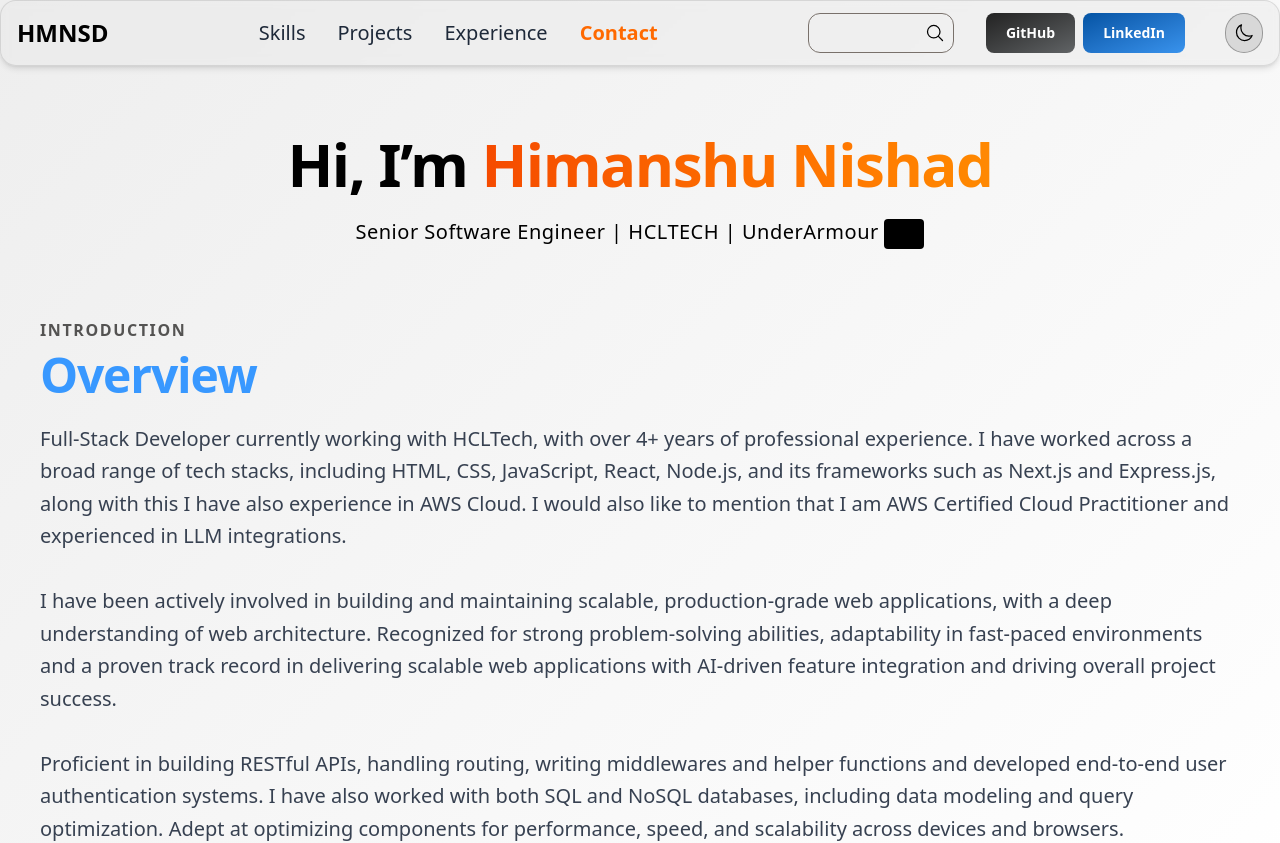
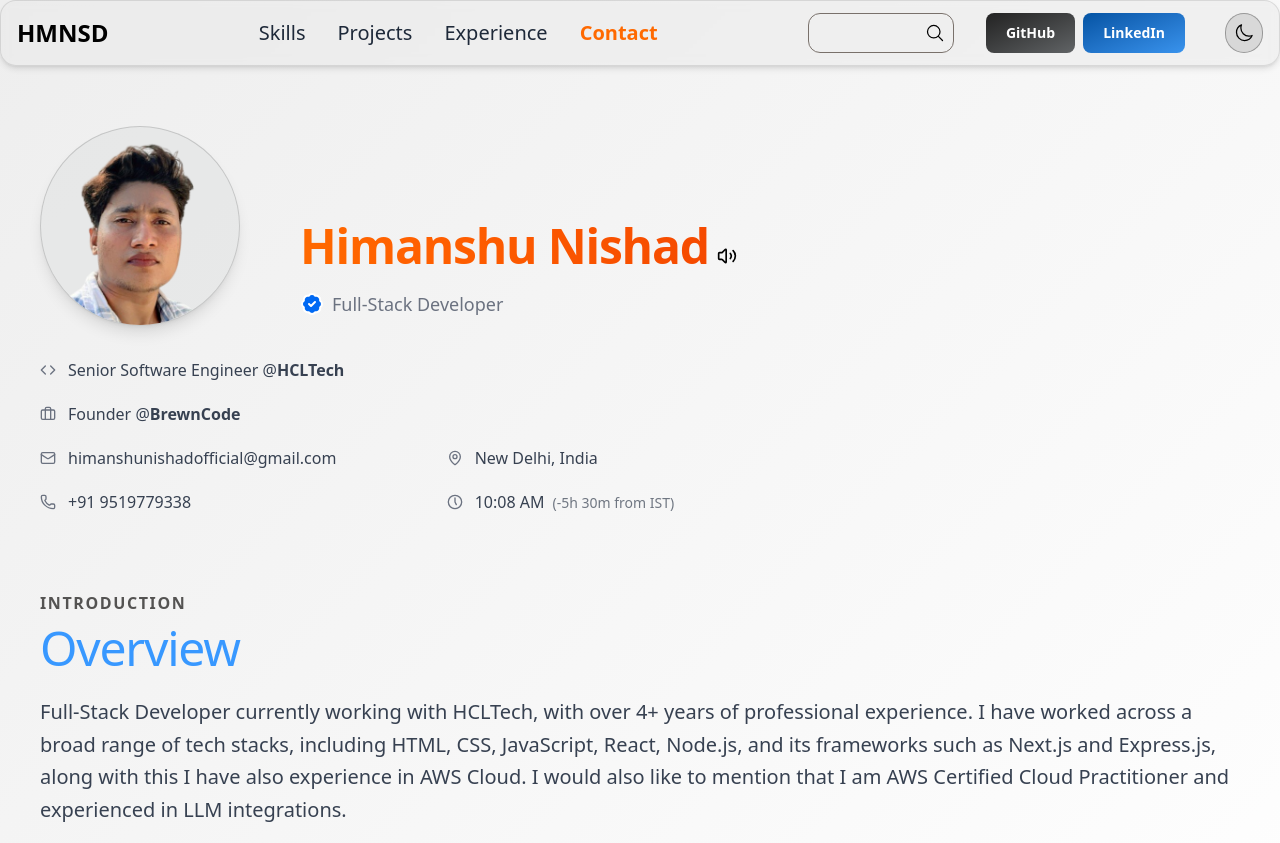
Before and after one commit to HmNsd/hmnsd-portfolio, a React (Vite) app: page /hmnsd-portfolio/skills in a window 1280 px wide. Shown: the top 843 px of the page. Built offline with nearby package versions, Linux system fonts and the light colour scheme; grey boxes are pictures that could not be loaded.

Commit message:
UI update

```diff
--- a/src/components/Pages/Home.jsx
+++ b/src/components/Pages/Home.jsx
@@ -1,8 +1,19 @@
 import { useEffect, useState, useRef } from "react";
+import {
+  Volume2,
+  MapPin,
+  Mail,
+  Code,
+  Clock5,
+  BadgeCheck,
+  Briefcase,
+  Phone,
+} from "lucide-react";
 import { motion } from "framer-motion";
 import { useTheme } from "../../context/ThemeContext";
 import gsap from "gsap";
 import { ScrollTrigger } from "gsap/ScrollTrigger";
+import profile from "../../assets/profile.png";
 
 import { useHighlight } from "../../context/Search";
 
@@ -10,17 +21,106 @@ gsap.registerPlugin(ScrollTrigger);
 
 export default function Home({ searchText, setMatchCount }) {
   const { isDark } = useTheme();
+  const headerRef = useRef(null);
+  const infoGridRef = useRef(null);
   const skillsRef = useRef(null);
   const projectsRef = useRef(null);
   const experienceRef = useRef(null);
-  const [nameText, setNameText] = useState("");
-  const fullName = "Himanshu Nishad";
 
   const contentRef = useRef(null);
+
+  const pronounce = () => {
+    if (!("speechSynthesis" in window)) return;
+
+    const utterance = new SpeechSynthesisUtterance("Himanshu Nishad");
+    utterance.lang = "en-IN";
+    utterance.rate = 1.5;
+    utterance.pitch = 0.8;
+
+    window.speechSynthesis.cancel();
+    window.speechSynthesis.speak(utterance);
+  };
+
+  const Info = ({ icon: Icon, children }) => {
+    return (
+      <div
+        className="flex items-center gap-3"
+        style={{ color: isDark ? "#d1d5db" : "#374151" }}
+      >
+        <Icon size={16} style={{ color: isDark ? "#9ca3af" : "#6b7280" }} />
+        <span>{children}</span>
+      </div>
+    );
+  };
+
+  const [time, setTime] = useState("");
+  const [difference, setDifference] = useState("");
+
+  useEffect(() => {
+    const updateTime = () => {
+      const now = new Date();
+
+      // Local time (12hr format)
+      const localTime = now
+        .toLocaleTimeString("en-US", {
+          hour: "2-digit",
+          minute: "2-digit",
+          hour12: true,
+        })
+        .toUpperCase();
+
+      setTime(localTime);
+
+      // IST time
+      const istTime = new Date(
+        now.toLocaleString("en-US", { timeZone: "Asia/Kolkata" })
+      );
+
+      // Difference in minutes
+      const diffMinutes = Math.round((now - istTime) / (1000 * 60));
+
+      if (diffMinutes === 0) {
+        setDifference("(IST)");
+        return;
+      }
+
+      const hours = Math.floor(Math.abs(diffMinutes) / 60);
+      const minutes = Math.abs(diffMinutes) % 60;
+      const sign = diffMinutes > 0 ? "+" : "-";
+
+      setDifference(`(${sign}${hours}h ${minutes}m from IST)`);
+    };
+
+    updateTime();
+    const interval = setInterval(updateTime, 1000);
+
+    return () => clearInterval(interval);
+  }, []);
 
   useHighlight(searchText, contentRef, setMatchCount);
 
   useEffect(() => {
+    // GSAP animation for header text
+    gsap.fromTo(
+      headerRef.current?.children,
+      { x: -50, opacity: 0 },
+      { x: 0, opacity: 1, duration: 0.6, stagger: 0.2, ease: "power2.out" }
+    );
+
+    // GSAP animation for info grid
+    gsap.fromTo(
+      infoGridRef.current?.children,
+      { y: 20, opacity: 0 },
+      {
+        y: 0,
+        opacity: 1,
+        duration: 0.5,
+        stagger: 0.1,
+        delay: 0.6,
+        ease: "power2.out",
+      }
+    );
+
     // GSAP animations for skills
     gsap.fromTo(
       skillsRef.current?.children,
@@ -79,94 +179,98 @@ export default function Home({ searchText, setMatchCount }) {
     );
   }, []);
 
-  useEffect(() => {
-    let index = 0;
-    const typeWriter = () => {
-      if (index < fullName.length) {
-        setNameText(fullName.slice(0, index + 1));
-        index++;
-        setTimeout(typeWriter, 100);
-      }
-    };
-    setTimeout(typeWriter, 800);
-  }, []);
-
   return (
     <div ref={contentRef}>
-      <motion.section
-        id="Home"
-        className="h-full flex flex-col justify-center items-center text-center px-6 py-8 sm:py-12"
-        initial={{ opacity: 0, y: 50, scale: 0.9 }}
-        animate={{ opacity: 1, y: 0, scale: 1 }}
-        transition={{ duration: 0.6, ease: "easeOut" }}
-        whileHover={{ scale: 1.02 }}
-      >
-        <motion.h1
-          className="text-2xl sm:text-4xl md:text-6xl font-extrabold mb-4 sm:mb-6 tracking-tight"
-          initial={{ opacity: 0, y: 30, rotateX: -15 }}
-          animate={{ opacity: 1, y: 0, rotateX: 0 }}
-          transition={{
-            duration: 0.5,
-            delay: 0.1,
-            type: "spring",
-            stiffness: 100,
-          }}
-          whileHover={{ scale: 1.05, rotateY: 2 }}
-        >
-          Hi, I’m{" "}
-          <motion.span
-            className="bg-gradient-to-r from-orange-600 via-orange-400 to-orange-500 bg-clip-text text-transparent"
-            animate={{
-              backgroundPosition: ["0% 50%", "100% 50%", "0% 50%"],
-            }}
-            transition={{
-              duration: 3,
-              repeat: Infinity,
-              ease: "easeInOut",
-            }}
+      <div className="flex flex-col justify-center items-center px-4 md:px-6 pt-10 w-full">
+        {/* Header */}
+        <div className="flex flex-row sm:flex-row items-end gap-5 md:gap-15 mb-6 md:mb-8 w-full">
+          <div
+            className="w-30 h-30 sm:w-40 sm:h-40 md:w-50 md:h-50 rounded-full shadow-lg shrink-0"
             style={{
-              backgroundSize: "200% 200%",
+              backgroundColor: isDark ? "#202120" : "#adb3ae21",
+              border: isDark
+                ? "1px solid rgba(0, 0, 0, 0.05)"
+                : "1px solid rgba(0, 0, 0, 0.15)",
             }}
           >
-            {nameText}
-            <motion.span
-              animate={{ opacity: [1, 0] }}
-              transition={{ duration: 0.8, repeat: Infinity }}
-            ></motion.span>
-          </motion.span>
-        </motion.h1>
-        <motion.span
-          className="text-base md:text-xl font-medium tracking-wide"
-          initial={{ opacity: 0, y: 30, scale: 0.8 }}
-          animate={{ opacity: 1, y: 0, scale: 1 }}
-          transition={{
-            duration: 0.5,
-            delay: 0.2,
-            type: "spring",
-            damping: 10,
-          }}
-          whileHover={{ scale: 1.05 }}
-        >
-          Senior Software Engineer | HCLTECH | UnderArmour&nbsp;
-          <img
-            src="	https://www.svgrepo.com/show/303155/under-armour-logo.svg"
-            alt="UnderArmour"
-            className="w-4 md:w-10 rounded inline"
-            style={{
-              filter: isDark
-                ? "brightness(0) invert(1)"
-                : "brightness(0) invert(0)",
-            }}
-          />
-        </motion.span>
-      </motion.section>
+            <img
+              src={profile}
+              alt="profile"
+              className="w-full h-full rounded-full object-cover"
+            />
+          </div>
+
+          <div ref={headerRef} className="text-start w-full mb-1 md:mb-2">
+            <div className="flex sm:flex-row items-start justify-start gap-2 text-2xl sm:text-4xl md:text-5xl">
+              <h1 className=" font-bold md:mb-5 mb-2 tracking-tight bg-gradient-to-r from-orange-500 to-orange-600 bg-clip-text text-transparent">
+                Himanshu Nishad
+              </h1>
+
+              <button
+                onClick={pronounce}
+                className="pt-2.5 sm:pt-4.5 md:pt-6 rounded-full transition-all"
+                title="Pronounce name"
+              >
+                <Volume2
+                  className="md:w-5 md:h-5 w-4 h-4"
+                  style={{ color: isDark ? "#ffffff" : "#000000" }}
+                />
+              </button>
+            </div>
+            <div className="flex items-center gap-2">
+              {" "}
+              <BadgeCheck
+                className="md:w-6 md:h-6 w-4 h-4"
+                fill={isDark ? "#0069f3" : "#0069f3"}
+                style={{ color: isDark ? "#ffffff" : "#ffffff" }}
+              />
+              <p
+                className="text-sm sm:text-base md:text-lg font-medium"
+                style={{ color: isDark ? "#d1d5db" : "#6b7280" }}
+              >
+                Full-Stack Developer
+              </p>
+            </div>
+          </div>
+        </div>
+        <div ref={infoGridRef} className="grid md:gap-5 gap-4 w-full mb-4">
+          <div className="grid md:gap-5 gap-4 w-full ">
+            <Info icon={Code}>
+              Senior Software Engineer @<b>HCLTech</b>
+            </Info>
+            <Info icon={Briefcase}>
+              Founder @<b>BrewnCode</b>
+            </Info>
+          </div>
+          <div className="grid lg:grid-cols-12
+                gap-4 sm:gap-6 md:gap-5 w-full mb-10">
+
+  <div className="grid gap-4 sm:gap-5 lg:col-span-4">
+    <Info icon={Mail}>himanshunishadofficial@gmail.com</Info>
+    <Info icon={Phone}>+91 9519779338</Info>
+  </div>
+
+  <div className="grid gap-4 sm:gap-5 lg:col-span-8">
+    <Info icon={MapPin}>New Delhi, India</Info>
+    <Info icon={Clock5}>
+      {time}
+      <span className="ml-2 text-sm opacity-70">
+        {difference}
+      </span>
+    </Info>
+  </div>
+
+</div>
+
+        </div>
+      </div>
 
       <motion.section
         id="about"
         className="py-2 sm:py-5 px-6 container mx-auto"
         initial={{ opacity: 0, y: 50 }}
         animate={{ opacity: 1, y: 0 }}
-        transition={{ duration: 0.6, delay: 0.3 }}
+        transition={{ duration: 0.8, delay: 0.5 }}
       >
         <p
           className="font-semibold text-sm sm:text-base leading-relaxed uppercase tracking-widest mb-2"
@@ -175,7 +279,7 @@ export default function Home({ searchText, setMatchCount }) {
           Introduction
         </p>
         <h2
-          className="text-2xl sm:text-3xl md:text-5xl font-semibold mb-6 tracking-tight"
+          className="text-2xl sm:text-3xl md:text-5xl font-light mb-6 tracking-tight"
           style={{ color: isDark ? "#58A8FC" : "#3898FF" }}
         >
           Overview
```
Also changed, not shown: src/assets/profile.png (added).
